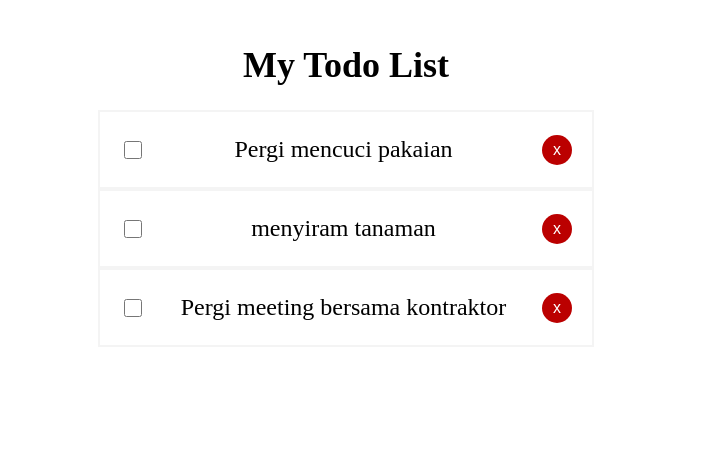
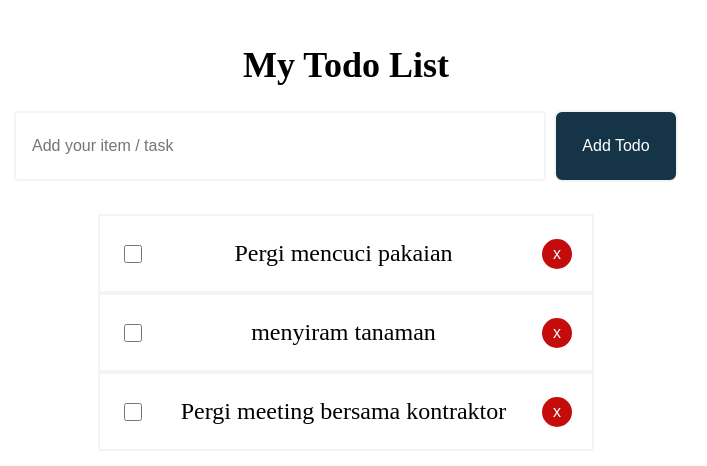
Before and after one commit to bagih/react-todo-app, a React (Vite) app: page / in a window 1280 px wide. Shown: the top 466 px of the page, without its empty margins (294-1001 px from the left). Built offline with nearby package versions, Linux system fonts and the light colour scheme.

Commit message:
Develop add todo feature

```diff
--- a/src/App.jsx
+++ b/src/App.jsx
@@ -3,6 +3,7 @@
 // import viteLogo from '/vite.svg'
 // import './App.css'
 import Todos from './components/Todos'
+import TodoForm from './components/TodoForm';
 
 const styles = {
   container: {
@@ -50,10 +51,28 @@
       setTodos(updatedTodos)
     }
 
+    const addTodo = (todoTitle) => {
+      if(todoTitle === ''){
+        return
+      }
+
+      const newTodo = {
+        id: todos.length + 1,
+        title: todoTitle,
+        isCompleted: false,
+      }
+
+      const updatedTodos = todos.concat(newTodo)
+      setTodos(updatedTodos)
+    }
+
   return (
     <>
       <div style={styles.container}>
         <h1 style={styles.title}>My Todo List</h1>
+        <TodoForm
+          addTodo={addTodo}
+        />
         <Todos todos={todos} toggleCompletedItem={toggleCompletedItem} handleDeleteTodo={handleDeleteTodo}/>
       </div>
     </>
--- /dev/null
+++ b/src/components/TodoForm.jsx
@@ -0,0 +1,59 @@
+import React, { useState } from "react";
+
+const TodoForm = ({ addTodo }) => {
+    const [title, setTitle] = useState('')
+
+    const handleSubmit = (event) => {
+        event.preventDefault()
+        addTodo(title)
+        setTitle('')
+    }
+
+    const handleFormInput = (event) => {
+        setTitle(event.target.value)
+    }
+
+    return (
+        <div style={styles.container}>
+            <form
+                onSubmit={(event) => { handleSubmit(event) }}
+            >
+                <input
+                    type="text"
+                    placeholder="Add your item / task"
+                    style={styles.formInput}
+                    onChange={(event) => { handleFormInput(event) }}
+                    value={title}
+                />
+                <button style={styles.button}>Add Todo</button>
+            </form>
+        </div>
+    )
+}
+
+const styles = {
+    container: {
+        marginBottom: '32px',
+    },
+    formInput: {
+        height: '66px',
+        width: '40%',
+        fontSize: '16px',
+        padding: '0 16px',
+        borderRadius: '4px',
+        border: '2px solid #f4f4f4',
+    },
+    button: {
+        height: '72px',
+        fontSize: '16px',
+        marginLeft: '8px',
+        borderRadius: '8px',
+        border: '2px solid #f4f4f4',
+        backgroundColor: '#153448',
+        color: '#fff',
+        width: '10%',
+        cursor: 'pointer',
+    }
+}
+
+export default TodoForm;
--- a/src/components/TodoItem.jsx
+++ b/src/components/TodoItem.jsx
@@ -38,7 +38,7 @@
         cursor: 'pointer'
     },
     button: {
-        backgroundColor: '#BB0000',
+        backgroundColor: '#C40C0C',
         color: '#fff',
         height: '30px',
         width: '30px',
```
